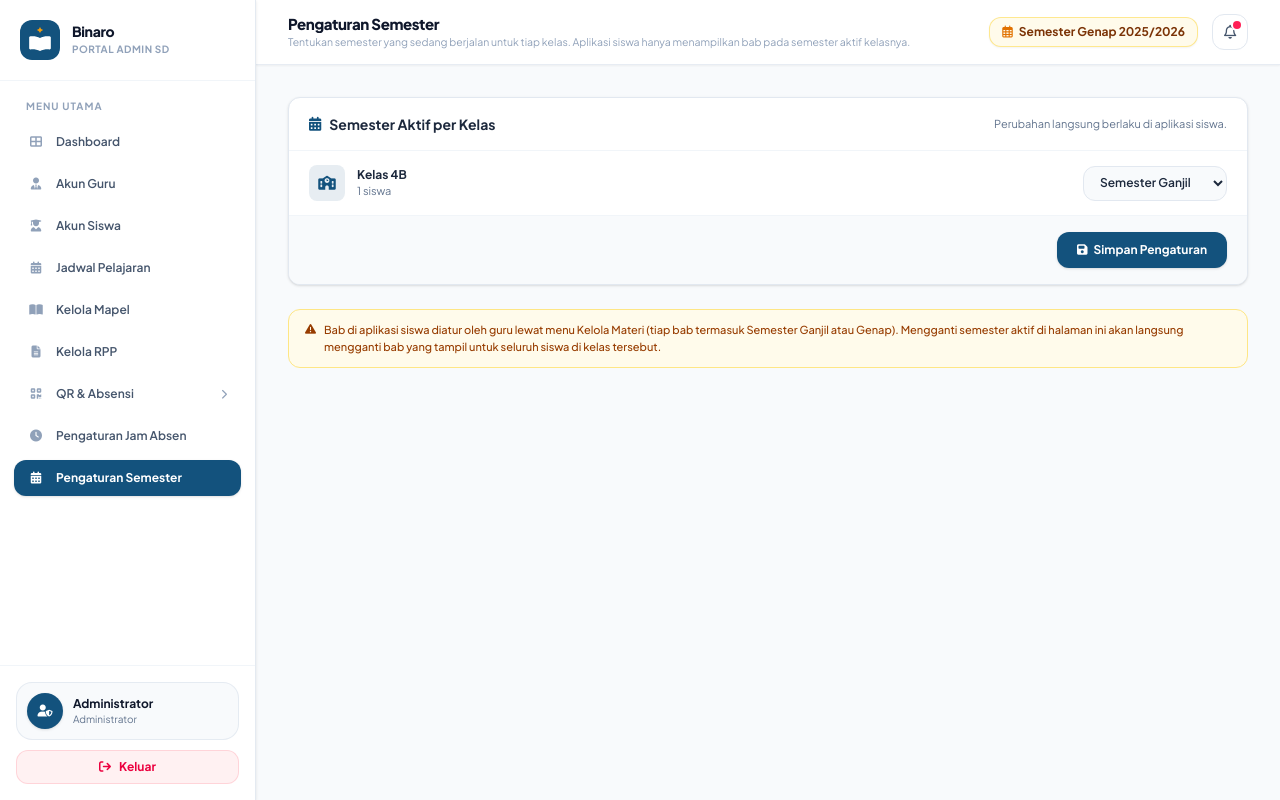
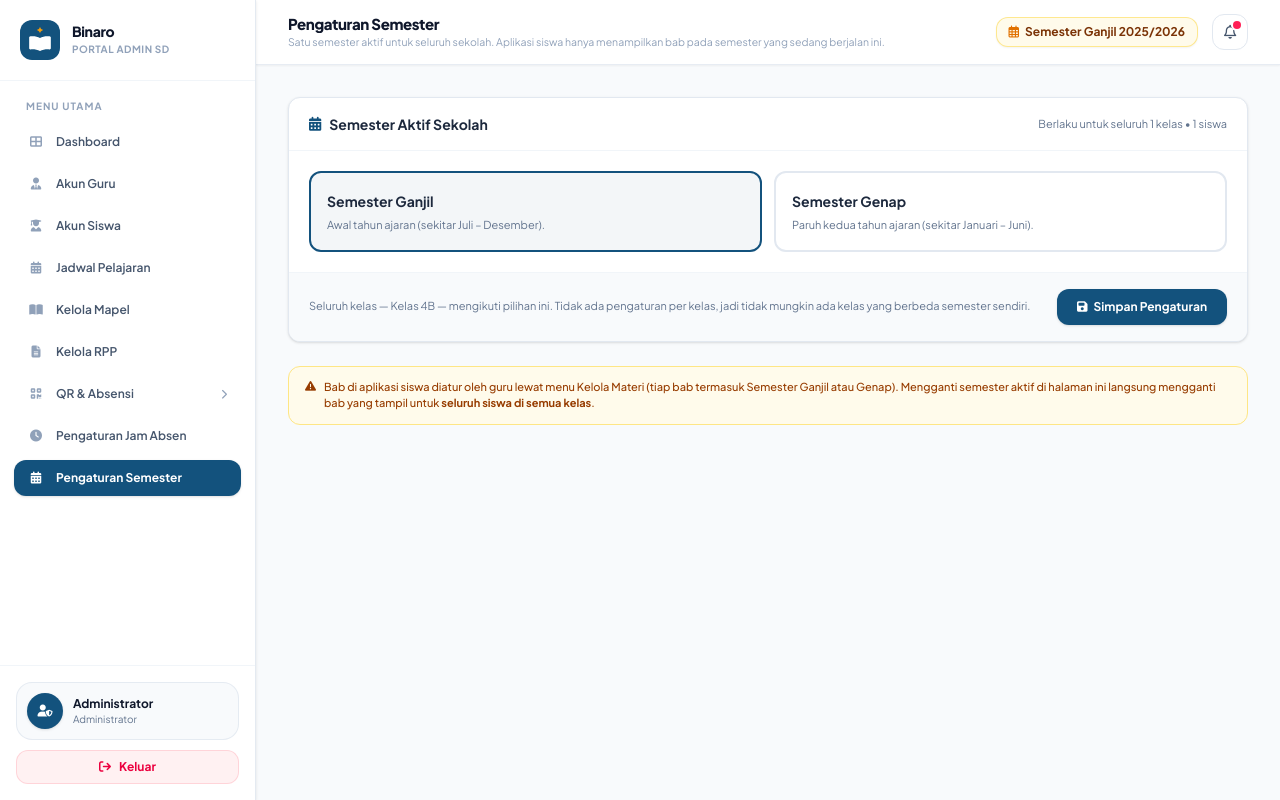
Before and after one commit to MughniIanAkmal/Binaro, a Laravel app: page /admin/semester in a window 1280 px wide. Run offline with Laravel 12, Linux system fonts and the light colour scheme; a user stored in the database is signed in; data comes from the database, SQL or seed files in the repository; tables that the repository leaves empty hold one stand-in row (values such as "Sample post"); style sheets or scripts are compiled from the project's sources; parts of the project's set-up code (start-up, migrations or seed data) failed here and were passed over.

Commit message:
Perbaikan Logika Semester: Satu Semester Aktif untuk Seluruh Sekolah

```diff
--- a/laravel/app/Http/Controllers/Admin/SemesterController.php
+++ b/laravel/app/Http/Controllers/Admin/SemesterController.php
@@ -4,34 +4,35 @@ namespace App\Http\Controllers\Admin;
 
 use App\Http\Controllers\Controller;
 use App\Models\Kelas;
+use App\Models\Pengaturan;
 use Illuminate\Http\Request;
 
 class SemesterController extends Controller
 {
     /**
-     * Pengaturan semester aktif per kelas.
-     * Aplikasi siswa hanya menampilkan bab pada semester aktif kelasnya.
+     * Pengaturan semester aktif SATU sekolah (bukan per kelas).
+     * Satu sekolah selalu berjalan di satu semester yang sama, jadi
+     * cukup satu saklar global agar tidak ada kelas yang tertinggal
+     * atau berbeda sendiri karena lupa diubah.
      */
     public function index()
     {
+        $semesterAktif = (int) Pengaturan::ambil('semester_aktif', 1);
         $kelasList = Kelas::orderBy('id_rooms')->get();
 
-        return view('admin.semester.index', compact('kelasList'));
+        return view('admin.semester.index', compact('semesterAktif', 'kelasList'));
     }
 
     public function update(Request $request)
     {
         $data = $request->validate([
-            'semester_aktif' => 'required|array',
-            'semester_aktif.*' => 'required|in:1,2',
+            'semester_aktif' => 'required|in:1,2',
         ]);
 
-        foreach ($data['semester_aktif'] as $idRooms => $semester) {
-            Kelas::where('id_rooms', $idRooms)->update([
-                'semester_aktif' => (int) $semester,
-            ]);
-        }
+        Pengaturan::simpan('semester_aktif', (int) $data['semester_aktif']);
 
-        return back()->with('success', 'Semester aktif berhasil disimpan.');
+        $label = (int) $data['semester_aktif'] === 2 ? 'Semester Genap' : 'Semester Ganjil';
+
+        return back()->with('success', "Semester aktif sekolah berhasil diubah ke {$label}.");
     }
 }
--- a/laravel/app/Models/Kelas.php
+++ b/laravel/app/Models/Kelas.php
@@ -14,7 +14,6 @@ class Kelas extends Model
 
     protected $fillable = [
         'pararel',
-        'semester_aktif',
     ];
 
     protected $appends = ['nama_kelas', 'id_kelas'];
--- /dev/null
+++ b/laravel/app/Models/Pengaturan.php
@@ -0,0 +1,32 @@
+<?php
+
+namespace App\Models;
+
+use Illuminate\Database\Eloquent\Model;
+
+class Pengaturan extends Model
+{
+    protected $table = 'pengaturan';
+
+    protected $guarded = [];
+
+    public $timestamps = false;
+
+    /**
+     * Ambil nilai pengaturan global sekolah berdasarkan kunci.
+     */
+    public static function ambil(string $kunci, $default = null)
+    {
+        $row = static::where('kunci', $kunci)->first();
+
+        return $row?->nilai ?? $default;
+    }
+
+    /**
+     * Simpan (buat atau perbarui) nilai pengaturan global sekolah.
+     */
+    public static function simpan(string $kunci, $nilai): void
+    {
+        static::updateOrCreate(['kunci' => $kunci], ['nilai' => (string) $nilai]);
+    }
+}
--- a/laravel/resources/views/admin/semester/index.blade.php
+++ b/laravel/resources/views/admin/semester/index.blade.php
@@ -1,7 +1,7 @@
 @extends('layouts.app')
 
 @section('page_title', 'Pengaturan Semester')
-@section('page_subtitle', 'Tentukan semester yang sedang berjalan untuk tiap kelas. Aplikasi siswa hanya menampilkan bab pada semester aktif kelasnya.')
+@section('page_subtitle', 'Satu semester aktif untuk seluruh sekolah. Aplikasi siswa hanya menampilkan bab pada semester yang sedang berjalan ini.')
 
 @section('content')
 <div class="space-y-6">
@@ -15,37 +15,34 @@
         @csrf
         <div class="px-5 py-4 border-b border-slate-100 flex items-center justify-between">
             <h3 class="text-sm font-bold text-slate-800 flex items-center gap-2">
-                <i class="fas fa-calendar-days text-primary"></i> Semester Aktif per Kelas
+                <i class="fas fa-calendar-days text-primary"></i> Semester Aktif Sekolah
             </h3>
-            <span class="text-[11px] text-slate-500">Perubahan langsung berlaku di aplikasi siswa.</span>
+            <span class="text-[11px] text-slate-500">Berlaku untuk seluruh {{ $kelasList->count() }} kelas &bull; {{ $kelasList->sum(fn($k) => $k->siswas()->count()) }} siswa</span>
         </div>
 
-        <div class="divide-y divide-slate-100">
-            @forelse($kelasList as $kelas)
-                <div class="px-5 py-3.5 flex items-center justify-between gap-4">
-                    <div class="flex items-center gap-3">
-                        <span class="w-9 h-9 bg-primary/10 text-primary rounded-lg flex items-center justify-center">
-                            <i class="fas fa-school text-sm"></i>
-                        </span>
-                        <div>
-                            <p class="text-xs font-bold text-slate-800">{{ $kelas->pararel }}</p>
-                            <p class="text-[11px] text-slate-500">{{ $kelas->siswas()->count() }} siswa</p>
-                        </div>
-                    </div>
-                    <select name="semester_aktif[{{ $kelas->id_rooms }}]" class="px-3 py-2 bg-slate-50 border border-slate-200 rounded-xl text-xs font-semibold text-slate-800 focus:outline-none focus:border-primary">
-                        <option value="1" {{ (int) ($kelas->semester_aktif ?? 1) === 1 ? 'selected' : '' }}>Semester Ganjil</option>
-                        <option value="2" {{ (int) ($kelas->semester_aktif ?? 1) === 2 ? 'selected' : '' }}>Semester Genap</option>
-                    </select>
-                </div>
-            @empty
-                <div class="px-5 py-8 text-center text-xs text-slate-500">
-                    Belum ada data kelas.
-                </div>
-            @endforelse
+        <div class="p-5 grid grid-cols-1 sm:grid-cols-2 gap-3">
+            <label class="cursor-pointer">
+                <input type="radio" name="semester_aktif" value="1" class="peer sr-only" {{ $semesterAktif === 1 ? 'checked' : '' }}>
+                <span class="block px-4 py-4 rounded-xl border-2 border-slate-200 peer-checked:border-primary peer-checked:bg-primary/5 transition">
+                    <span class="text-sm font-bold text-slate-800">Semester Ganjil</span>
+                    <span class="block text-[11px] text-slate-500 mt-1">Awal tahun ajaran (sekitar Juli &ndash; Desember).</span>
+                </span>
+            </label>
+            <label class="cursor-pointer">
+                <input type="radio" name="semester_aktif" value="2" class="peer sr-only" {{ $semesterAktif === 2 ? 'checked' : '' }}>
+                <span class="block px-4 py-4 rounded-xl border-2 border-slate-200 peer-checked:border-primary peer-checked:bg-primary/5 transition">
+                    <span class="text-sm font-bold text-slate-800">Semester Genap</span>
+                    <span class="block text-[11px] text-slate-500 mt-1">Paruh kedua tahun ajaran (sekitar Januari &ndash; Juni).</span>
+                </span>
+            </label>
         </div>
 
-        <div class="px-5 py-4 bg-slate-50 border-t border-slate-100 flex justify-end">
-            <button type="submit" class="px-5 py-2.5 bg-primary hover:bg-primary-hover text-white text-xs font-bold rounded-xl shadow-sm transition">
+        <div class="px-5 py-4 bg-slate-50 border-t border-slate-100 flex items-center justify-between gap-4">
+            <p class="text-[11px] text-slate-500">Seluruh kelas &mdash;
+                @foreach($kelasList as $kelas){{ $kelas->pararel }}@if(!$loop->last), @endif @endforeach
+                &mdash; mengikuti pilihan ini. Tidak ada pengaturan per kelas, jadi tidak mungkin ada kelas yang berbeda semester sendiri.
+            </p>
+            <button type="submit" class="shrink-0 px-5 py-2.5 bg-primary hover:bg-primary-hover text-white text-xs font-bold rounded-xl shadow-sm transition">
                 <i class="fas fa-save mr-1.5"></i>Simpan Pengaturan
             </button>
         </div>
@@ -53,7 +50,7 @@
 
     <div class="px-4 py-3 rounded-xl bg-amber-50 border border-amber-200 text-amber-800 text-[11px] font-medium flex items-start gap-2">
         <i class="fas fa-triangle-exclamation mt-0.5"></i>
-        <span>Bab di aplikasi siswa diatur oleh guru lewat menu Kelola Materi (tiap bab termasuk Semester Ganjil atau Genap). Mengganti semester aktif di halaman ini akan langsung mengganti bab yang tampil untuk seluruh siswa di kelas tersebut.</span>
+        <span>Bab di aplikasi siswa diatur oleh guru lewat menu Kelola Materi (tiap bab termasuk Semester Ganjil atau Genap). Mengganti semester aktif di halaman ini langsung mengganti bab yang tampil untuk <strong>seluruh siswa di semua kelas</strong>.</span>
     </div>
 </div>
 @endsection
--- a/laravel/resources/views/layouts/app.blade.php
+++ b/laravel/resources/views/layouts/app.blade.php
@@ -163,10 +163,20 @@
             <div class="flex items-center gap-3.5 ml-auto shrink-0 flex-nowrap">
                 @yield('header_actions')
 
-                <!-- Semester Badge -->
+                <!-- Semester Badge: mengikuti semester aktif global dari Pengaturan Semester -->
+                @php
+                    try {
+                        $semesterAktifGlobal = \App\Models\Pengaturan::ambil('semester_aktif');
+                        $semesterLabel = $semesterAktifGlobal !== null
+                            ? ((int) $semesterAktifGlobal === 2 ? 'Genap' : 'Ganjil')
+                            : config('binaro.semester');
+                    } catch (\Throwable $e) {
+                        $semesterLabel = config('binaro.semester');
+                    }
+                @endphp
                 <div class="hidden lg:flex bg-amber-50 text-amber-900 border border-amber-200/90 px-3 py-1.5 rounded-xl text-xs font-bold items-center gap-1.5 shadow-xs whitespace-nowrap">
                     <i class="far fa-calendar-days text-amber-600 text-xs"></i>
-                    <span>Semester {{ config('binaro.semester') }} {{ config('binaro.tahun_ajaran') }}</span>
+                    <span>Semester {{ $semesterLabel }} {{ config('binaro.tahun_ajaran') }}</span>
                 </div>
 
                 <!-- Notification Bell -->
```
Also changed, not shown: laravel/app/Http/Controllers/Api/SiswaApiController.php (+5 -5 lines), laravel/database/migrations/2026_11_21_013000_global_semester_aktif.php (added).
